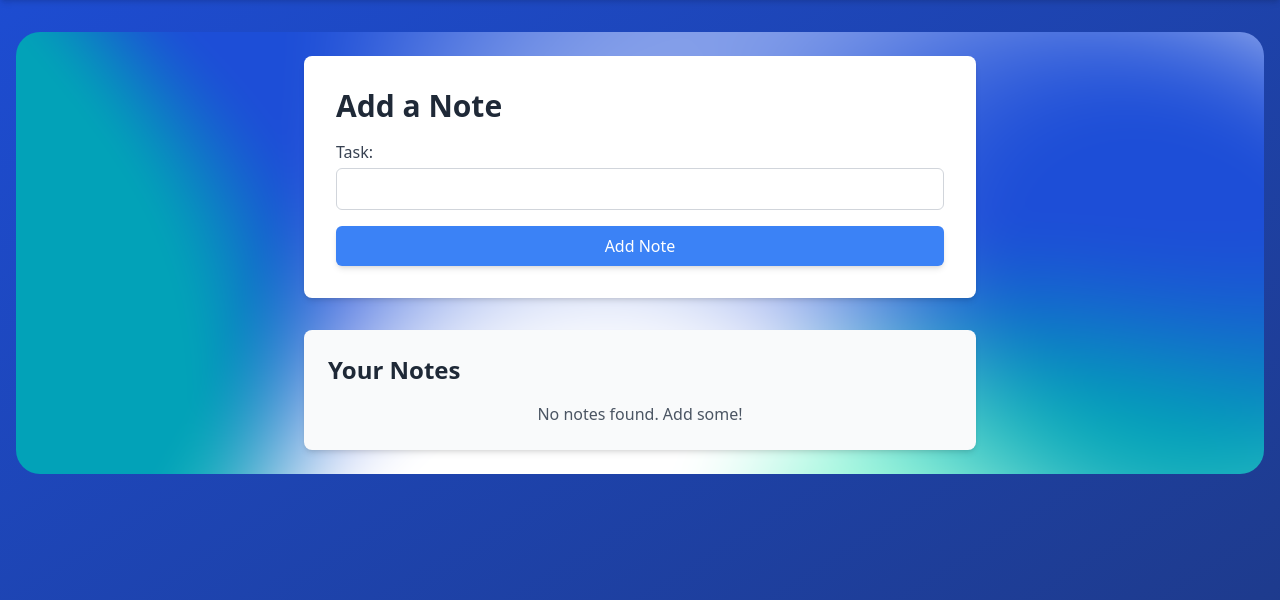
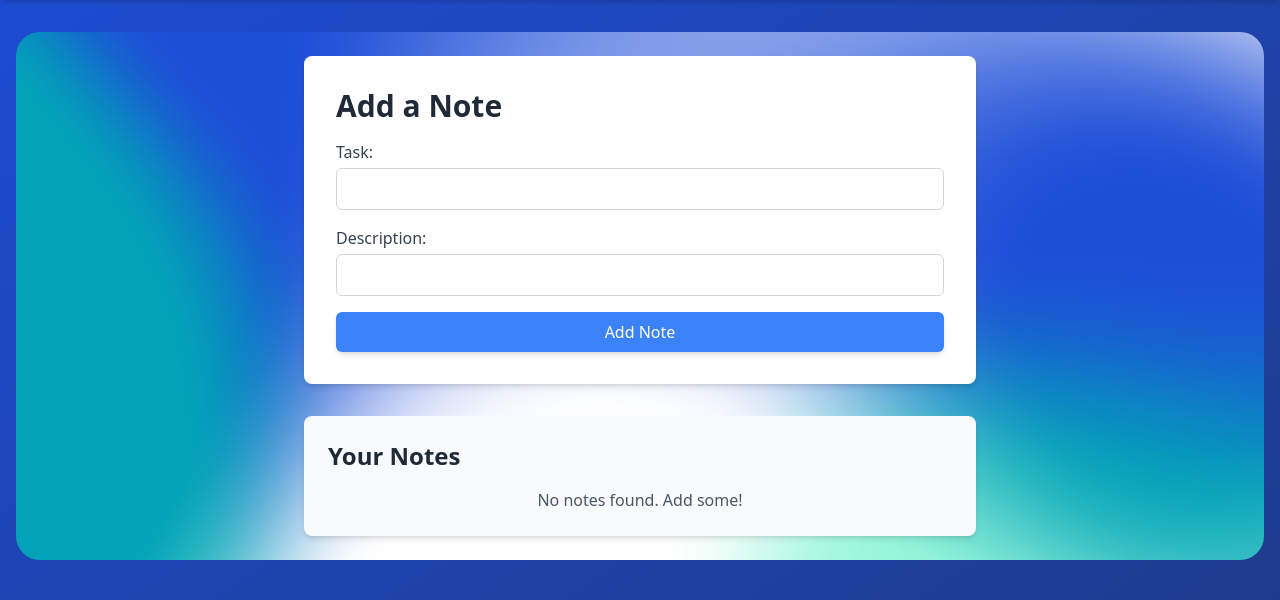
Before and after one commit to NimsaraPeiris/flask-notes-app, a Flask app: page / in a window 1280 px wide. Shown: the part 136-736 px from the top of the page. Run offline with Flask 3, Linux system fonts and the light colour scheme; the visitor is signed in with stand-in values (Sample User, id 1); data that the repository does not hold is empty.

Commit message:
PR: merge #2: Resolve conflicts and adjust CSS

```diff
--- a/templates/dashboard.html
+++ b/templates/dashboard.html
@@ -8,24 +8,34 @@
     <h3 class="mb-4 text-3xl font-bold text-gray-800">Add a Note</h3>
     <form method="post" action="{{ url_for('add_note') }}" class="space-y-4">
         <div>
-            <label for="task" class="block mb-1 font-medium text-gray-700">Task:</label>
-            <input type="text" id="task" name="task" class="w-full p-2 border border-gray-300 rounded-md focus:ring-2 focus:ring-blue-400 focus:outline-none" required>
+            <label for="title" class="block mb-1 font-medium text-gray-700">Task:</label>
+            <input type="text" id="title" name="title" class="w-full p-2 border border-gray-300 rounded-md focus:ring-2 focus:ring-blue-400 focus:outline-none" required>
+        </div>
+        <div>
+            <label for="description" class="block mb-1 font-medium text-gray-700">Description:</label>
+            <input type="text" id="description" name="description" class="w-full p-2 border border-gray-300 rounded-md focus:ring-2 focus:ring-blue-400 focus:outline-none">
         </div>
             <button type="submit" class="w-full py-2 text-white transition bg-blue-500 rounded-md shadow-md hover:shadow-lg">Add Note</button>
     </form>
 </div>
 
-<!-- Your notes section -->
+<!-- Current notes section -->
  <div class="max-w-2xl p-6 mx-auto mt-8 rounded-lg shadow-md bg-gray-50">
     <h2 class="mb-4 text-2xl font-bold text-gray-800">Your Notes</h2>
     <ul class="space-y-4">
         {% for note in notes %}
             <li class="flex items-center justify-between p-4 bg-white rounded-md shadow">
                 <div class="font-medium text-gray-800 note-content"> {{ note[1] }} </div>
+                <div class="font-medium text-gray-800 note-content"> {{ note[2] }} </div>
                 <div class="note-actions">
-                    <form method="POST" action="{{url_for('delete_note', note_id=note[0])}}" >
-                    <button type="submit" class="px-4 py-1 text-white transition bg-red-500 rounded-md shadow-md hover:bg-red-600">Delete<button>
+                    <form method="POST" action="{{url_for('edit_note', note_id=note[0])}}" >
+                    <button type="submit" class="px-4 py-1 text-white transition bg-red-500 rounded-md shadow-md hover:bg-red-600">Edit<button>
                     </form>
+                <div class="note-actions">
+                    <form method="POST" action="{{ url_for('delete_note', note_id=note[0]) }}">
+                        <button type="submit">Delete</button>
+                    </form>
+                </div>
                 </div>
             </li>
         {% else %}
```
